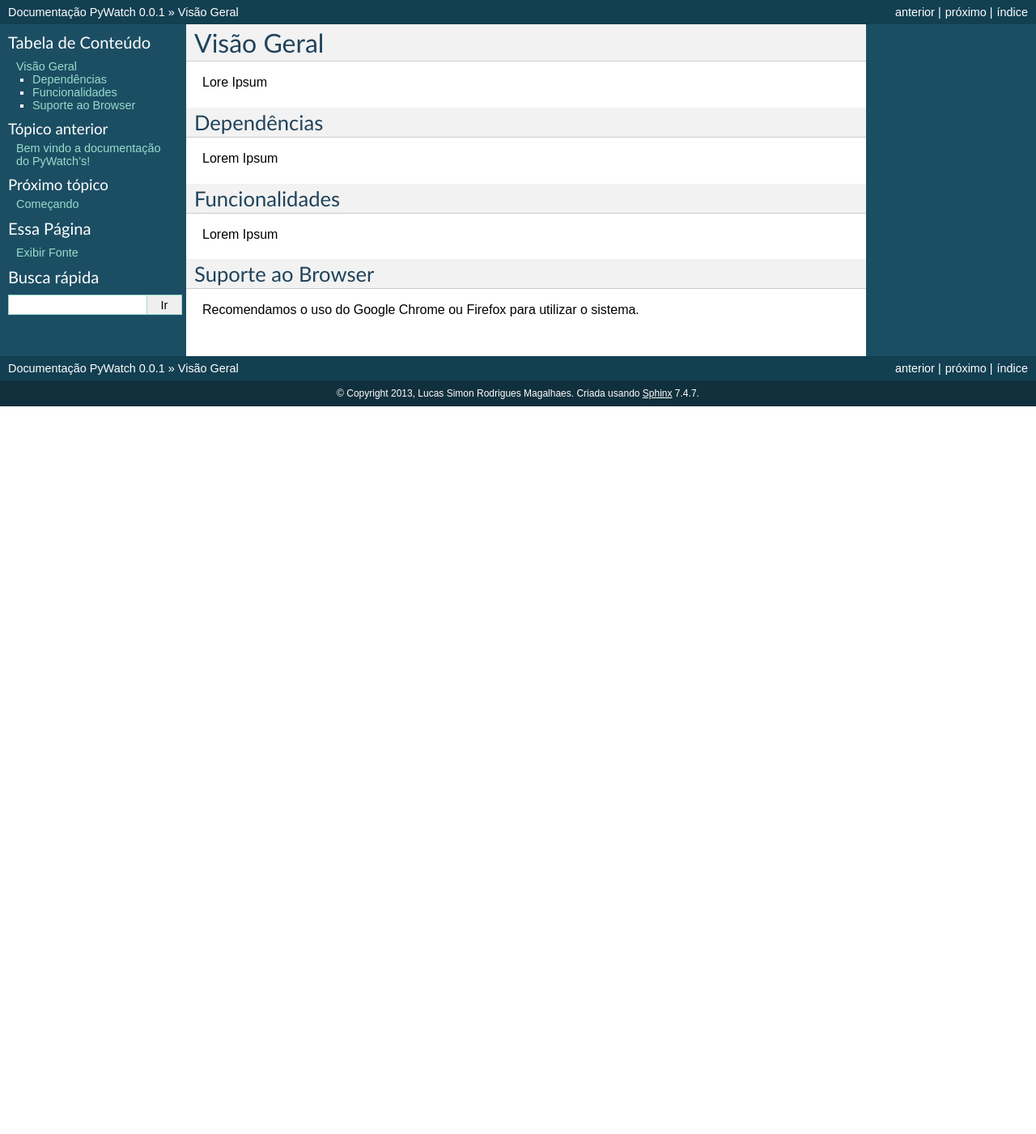
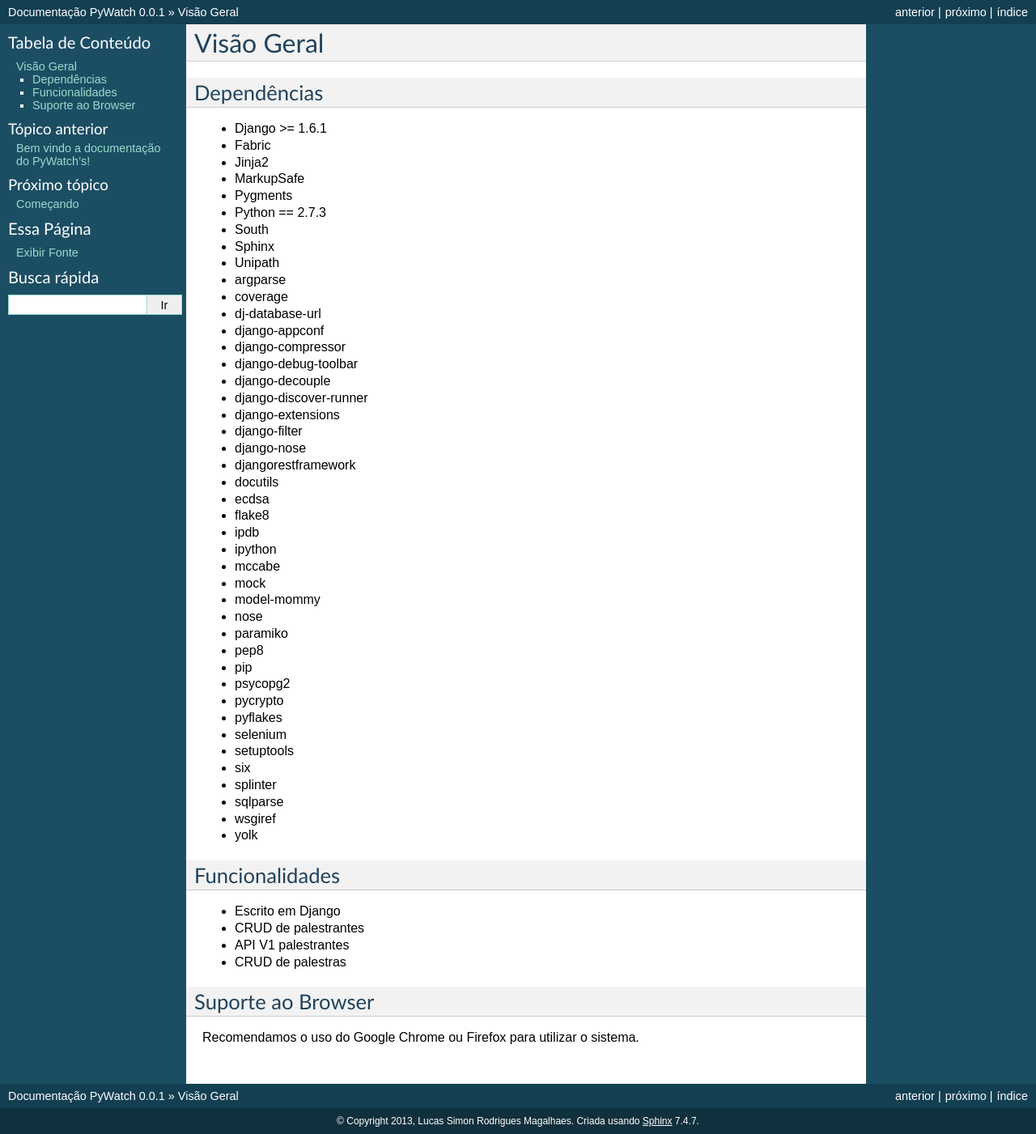
Before and after one commit to lucassimon/pywatch.com.br, a Sphinx documentation site: the page built from docs/source/overview.rst, in a window 1280 px wide. Shown: the whole page at 81% size. Built offline with Sphinx 7.4.7, drawn with Linux system fonts in a browser that asks for light colours; before the commit the page ends 900 px from its top, so only the background shows below that.

Commit message:
Corrige items da documentacao

```diff
--- a/docs/source/conf.py
+++ b/docs/source/conf.py
@@ -247,6 +247,7 @@
 sys.path.append(str(SETTINGS))
 SPEAKERS = PROJECT_DIR.child('speakers')
 sys.path.append(str(PROJECT_DIR))
-from django.core.management import setup_environ
-from settings import base
-setup_environ(base)
+#import ipdb; ipdb.set_trace()
+#from django.core.management import setup_environ
+#from settings import base
+#setup_environ(base)
--- a/docs/source/index.rst
+++ b/docs/source/index.rst
@@ -36,7 +36,7 @@
 
     git clone git@github.com:lucassimon/pywatch.com.br.git
     cd pywatch.com.br
-    pip install -r pywatch/requirements/dev.txt
+    pip install -r requirements/dev.txt
 
 Sincronize o banco de dados. ::
 
--- a/docs/source/overview.rst
+++ b/docs/source/overview.rst
@@ -1,17 +1,60 @@
 Visão Geral
 ===========
-
-Lore Ipsum
 
 Dependências
 ------------
 
-Lorem Ipsum
+* Django >= 1.6.1
+* Fabric
+* Jinja2
+* MarkupSafe
+* Pygments
+* Python == 2.7.3
+* South
+* Sphinx
+* Unipath
+* argparse
+* coverage
+* dj-database-url
+* django-appconf
+* django-compressor
+* django-debug-toolbar
+* django-decouple
+* django-discover-runner
+* django-extensions
+* django-filter
+* django-nose
+* djangorestframework
+* docutils
+* ecdsa
+* flake8
+* ipdb
+* ipython
+* mccabe
+* mock
+* model-mommy
+* nose
+* paramiko
+* pep8
+* pip
+* psycopg2
+* pycrypto
+* pyflakes
+* selenium
+* setuptools
+* six
+* splinter
+* sqlparse
+* wsgiref
+* yolk
 
 Funcionalidades
 ----------------
 
-Lorem Ipsum
+* Escrito em Django
+* CRUD de palestrantes
+* API V1 palestrantes
+* CRUD de palestras
 
 Suporte ao Browser
 ------------------
```
Also changed, not shown: docs/source/configuration.rst (+7 -1 lines), docs/source/getting_started.rst (+23 -35 lines).
